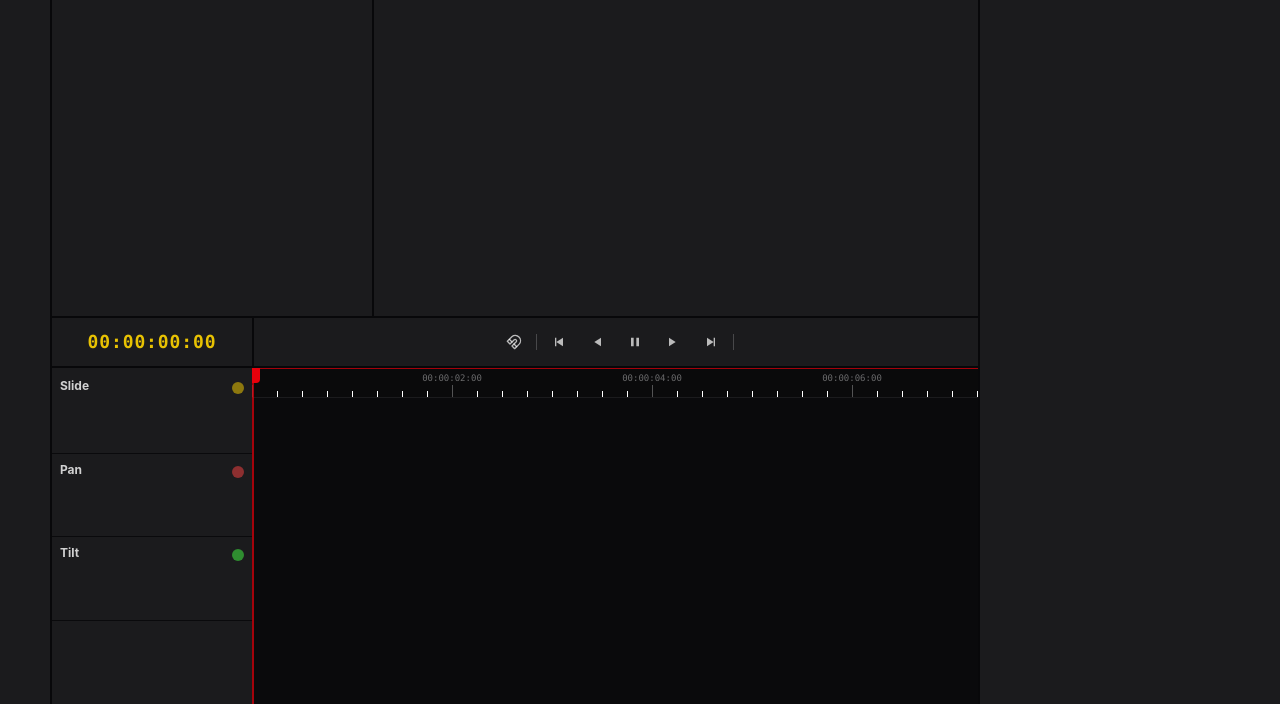
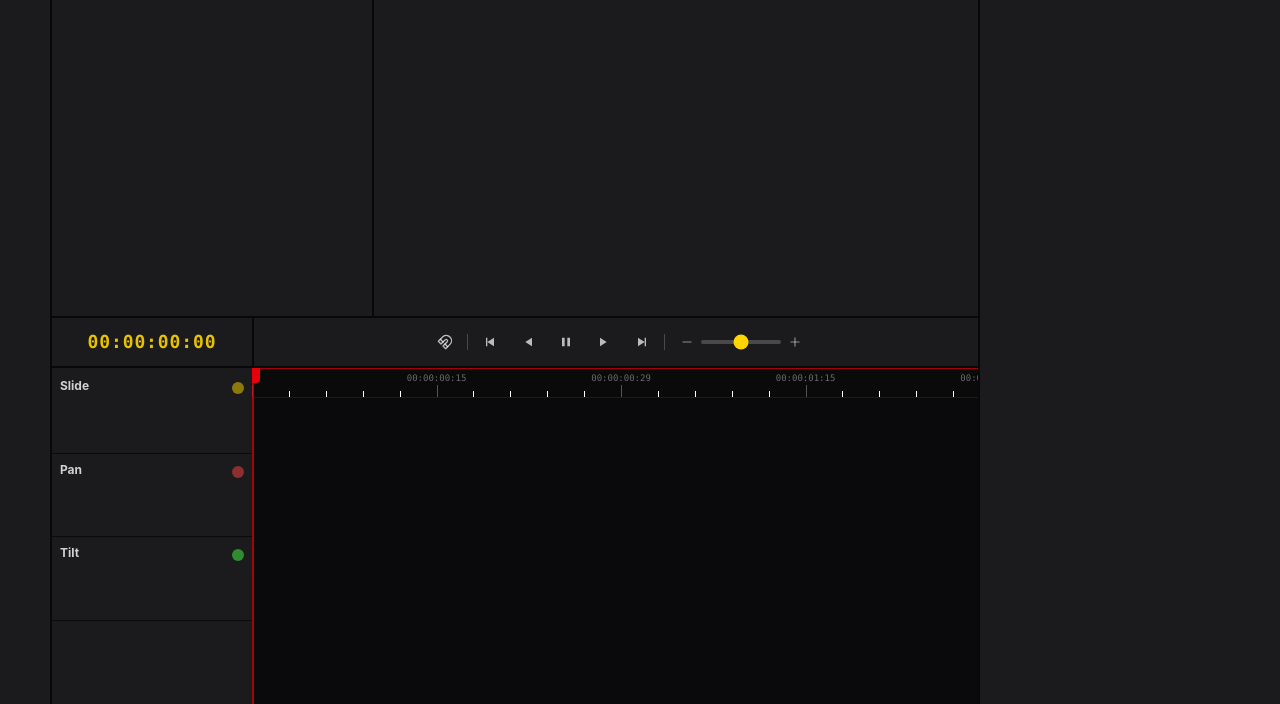
Before and after one commit to adamzhang06/AXI6-Cinema-Robotics, a website: page axi6_venv/website/index.html in a window 1280 px wide. Shown: the part 96-800 px from the top of the page. Drawn offline with nearby package versions, Linux system fonts and the light colour scheme; files that its build step writes are made by us from their sources.

Commit message:
zooming works pretty well

```diff
--- a/axi6_venv/website/app.js
+++ b/axi6_venv/website/app.js
@@ -4,16 +4,76 @@ document.addEventListener('DOMContentLoaded', () => {
     const timerDisplay = document.getElementById('timeline-timer');
     const dragIndicator = document.getElementById('drag-indicator');
     const timelineContent = document.getElementById('timeline-content');
+    const zoomSlider = document.getElementById('zoom-slider');
+    const zoomInBtn = document.getElementById('zoom-in-btn');
+    const zoomOutBtn = document.getElementById('zoom-out-btn');
 
     let isDragging = false;
+    let currentTime = 0; // State variable to preserve time across zooms
 
     // Configuration: Total timeline duration in seconds and framerate
     const durationSeconds = 60; // 1 minute max for now
     const fps = 30;
-    const pixelsPerSecond = 100; // 100 pixels per second
 
-    if (timelineContent) {
-        timelineContent.style.width = `${durationSeconds * pixelsPerSecond}px`;
+    // Zoom configurations
+    let pixelsPerSecond = 100; // default
+
+    function updateZoomRange() {
+        if (!zoomSlider || !curveArea) return;
+
+        // Calculate min and max zoom limits
+        // Min zoom: fits entirely in the curve area
+        const minPixelsPerSecond = curveArea.clientWidth / durationSeconds;
+        // Max zoom: 1 second takes up the whole area
+        const maxPixelsPerSecond = curveArea.clientWidth;
+
+        // Read slider 0-100
+        const zoomPercent = parseInt(zoomSlider.value, 10);
+
+        // Logarithmic scale for smoother zooming ux
+        // But for simplicity let's stick to linear interpolation between min and max right now
+        pixelsPerSecond = minPixelsPerSecond + (maxPixelsPerSecond - minPixelsPerSecond) * (zoomPercent / 100);
+
+        updateTimelineWidth();
+
+        // Re-calculate the playhead position to stick to the same time
+        const newX = (currentTime / durationSeconds) * (durationSeconds * pixelsPerSecond);
+        playhead.style.left = `${newX}px`;
+
+        // Ensure playhead stays in view
+        // Calculate where the playhead is relative to the scroll view
+        const targetScroll = newX - (curveArea.clientWidth / 2);
+        curveArea.scrollLeft = Math.max(0, targetScroll);
+
+        drawRuler();
+    }
+
+    // Set the physical width of the scrollable inner content
+    function updateTimelineWidth() {
+        if (!timelineContent) return;
+        const totalWidth = durationSeconds * pixelsPerSecond;
+        timelineContent.style.minWidth = `${totalWidth}px`;
+    }
+
+    // Initialize
+    updateTimelineWidth();
+
+    // Hook up zoom controls
+    if (zoomSlider) {
+        // Run once on load to establish bounds
+        setTimeout(updateZoomRange, 0);
+
+        zoomSlider.addEventListener('input', updateZoomRange);
+
+        zoomInBtn.addEventListener('click', () => {
+            zoomSlider.value = Math.min(100, parseInt(zoomSlider.value) + 10);
+            updateZoomRange();
+        });
+
+        zoomOutBtn.addEventListener('click', () => {
+            zoomSlider.value = Math.max(0, parseInt(zoomSlider.value) - 10);
+            updateZoomRange();
+        });
     }
 
     // Function to calculate and update playhead position and timer text
@@ -30,13 +90,13 @@ document.addEventListener('DOMContentLoaded', () => {
 
         // Calculate the time based on progress
         const progress = x / rect.width;
-        const totalTime = durationSeconds * progress;
+        currentTime = Math.max(0, Math.min(durationSeconds, durationSeconds * progress));
 
         // Format time (HH:MM:SS:FF)
-        const hours = Math.floor(totalTime / 3600);
-        const minutes = Math.floor((totalTime % 3600) / 60);
-        const seconds = Math.floor(totalTime % 60);
-        const frames = Math.floor((totalTime % 1) * fps);
+        const hours = Math.floor(currentTime / 3600);
+        const minutes = Math.floor((currentTime % 3600) / 60);
+        const seconds = Math.floor(currentTime % 60);
+        const frames = Math.floor((currentTime % 1) * fps);
 
         const formattedTime =
             String(hours).padStart(2, '0') + ':' +
@@ -172,9 +232,27 @@ document.addEventListener('DOMContentLoaded', () => {
         const width = timelineContent.getBoundingClientRect().width;
         if (width === 0) return; // Not visible yet
 
-        // Configuration for ticks
-        const majorTickInterval = 2; // 2 second intervals for labels to reduce clutter
-        const minorTickInterval = 0.25; // 0.25 second intervals for more frequent small ticks
+        // Configuration for ticks (Dynamic based on zoom scale)
+        let majorTickInterval = 1; // Default 1 second
+        let minorTickInterval = 0.25; // Default 0.25 seconds
+
+        if (pixelsPerSecond > 800) {
+            // Very zoomed in
+            majorTickInterval = 0.25;
+            minorTickInterval = 1/fps; // Frame level ticks
+        } else if (pixelsPerSecond > 300) {
+            // Zoomed in
+            majorTickInterval = 0.5;
+            minorTickInterval = 0.1;
+        } else if (pixelsPerSecond < 30) {
+            // Very zoomed out
+            majorTickInterval = 5;
+            minorTickInterval = 1;
+        } else if (pixelsPerSecond < 60) {
+            // Zoomed out
+            majorTickInterval = 2;
+            minorTickInterval = 0.5;
+        }
 
         // Loop through the total duration and generate ticks
         for (let t = 0; t <= durationSeconds; t += minorTickInterval) {
--- a/axi6_venv/website/index.html
+++ b/axi6_venv/website/index.html
@@ -124,6 +124,32 @@
 
                                 <!-- Right Separator -->
                                 <div class="w-[1px] h-4 bg-white/20"></div>
+
+                                <!-- Zoom Controls -->
+                                <div
+                                    class="flex items-center gap-1.5 ml-2 text-white/50 hover:text-white transition-colors">
+                                    <button
+                                        class="w-4 h-4 flex items-center justify-center p-0 hover:bg-white/10 rounded"
+                                        title="Zoom Out" id="zoom-out-btn">
+                                        <svg xmlns="http://www.w3.org/2000/svg" width="14" height="14"
+                                            viewBox="0 0 24 24" fill="none" stroke="currentColor" stroke-width="2"
+                                            stroke-linecap="round" stroke-linejoin="round">
+                                            <line x1="5" y1="12" x2="19" y2="12"></line>
+                                        </svg>
+                                    </button>
+                                    <input type="range" id="zoom-slider" min="0" max="100" value="50"
+                                        class="w-20 h-1 bg-white/20 rounded-lg appearance-none cursor-pointer accent-[var(--highlight)]">
+                                    <button
+                                        class="w-4 h-4 flex items-center justify-center p-0 hover:bg-white/10 rounded"
+                                        title="Zoom In" id="zoom-in-btn">
+                                        <svg xmlns="http://www.w3.org/2000/svg" width="14" height="14"
+                                            viewBox="0 0 24 24" fill="none" stroke="currentColor" stroke-width="2"
+                                            stroke-linecap="round" stroke-linejoin="round">
+                                            <line x1="12" y1="5" x2="12" y2="19"></line>
+                                            <line x1="5" y1="12" x2="19" y2="12"></line>
+                                        </svg>
+                                    </button>
+                                </div>
                             </div>
                         </div>
 
```
